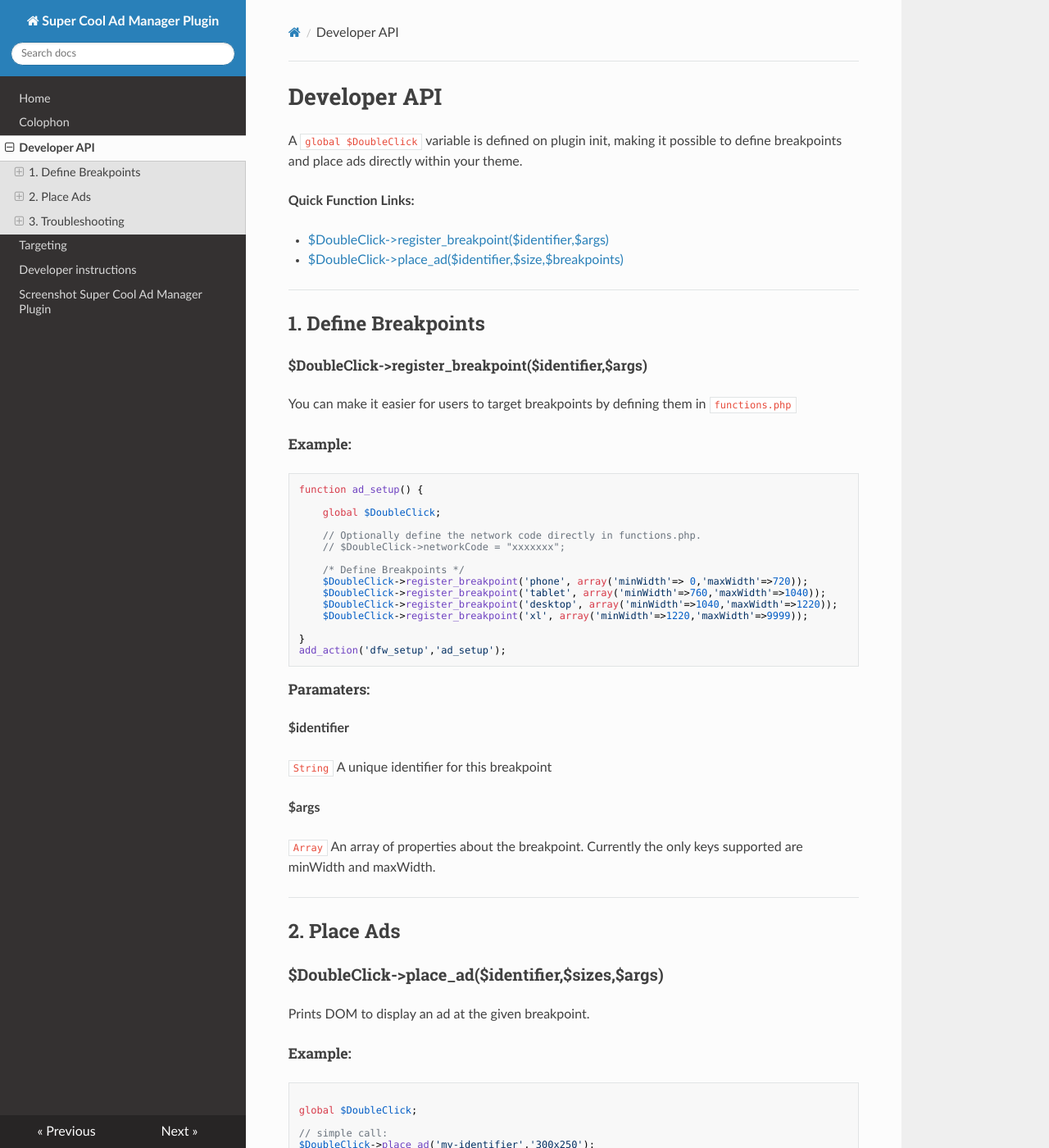
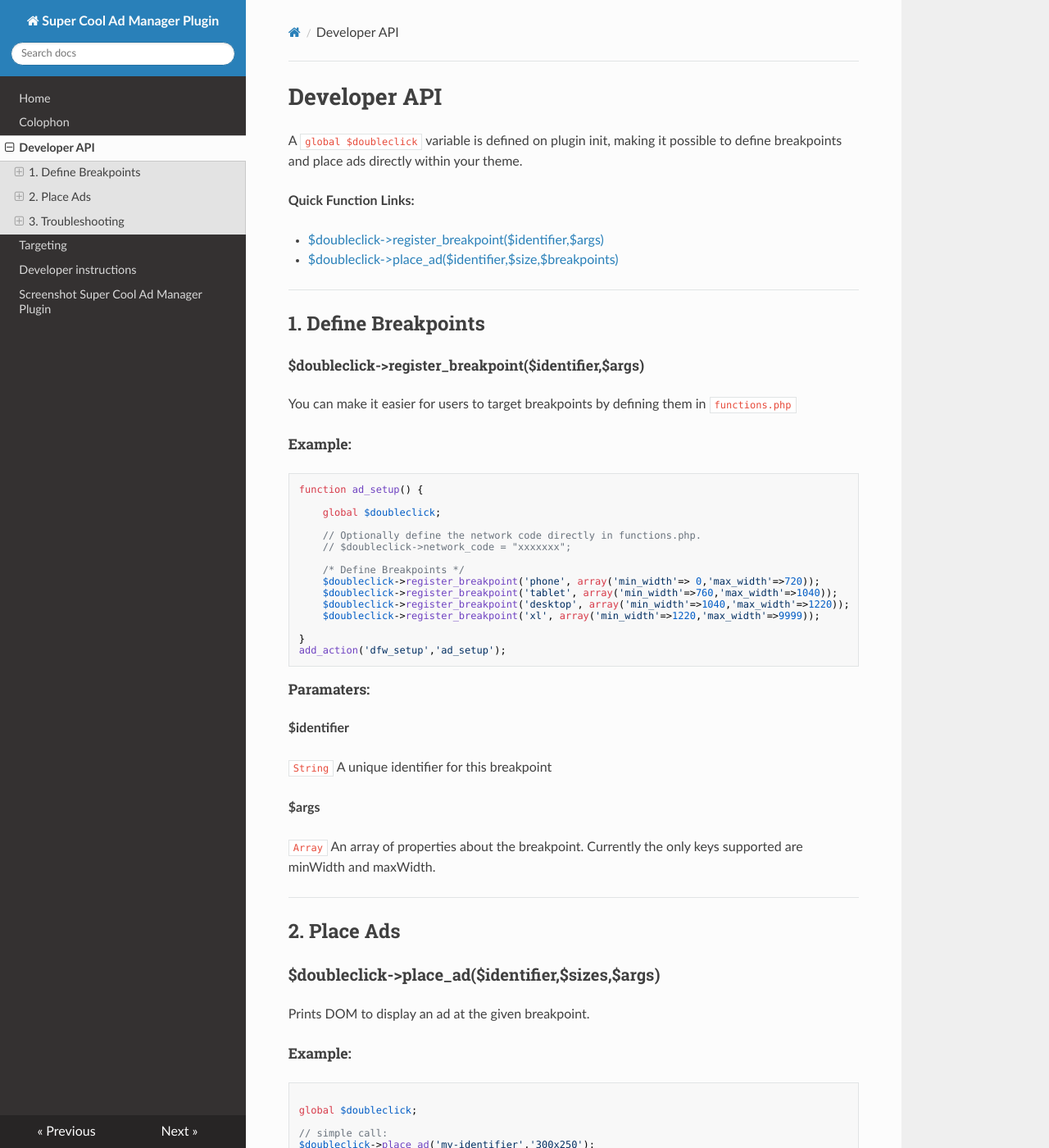
Before and after one commit to INN/doubleclick-for-wp, an MkDocs documentation site: the page built from docs/Developer-API.md, in a window 1280 px wide and 1400 px high. Shown: the whole window at 82% size. Built offline with MkDocs 1.6.1, drawn with Linux system fonts in a browser that asks for light colours; nearby versions of some CDN libraries; some of the changed text lies outside the part shown.

Commit message:
Correct incorrect developer docs.

````diff
--- a/docs/Developer-API.md
+++ b/docs/Developer-API.md
@@ -1,18 +1,18 @@
 # Developer API
 
-A `global $DoubleClick` variable is defined on plugin init, making it possible to define breakpoints
+A `global $doubleclick` variable is defined on plugin init, making it possible to define breakpoints
 and place ads directly within your theme.
 
 __Quick Function Links:__
 
- * [$DoubleClick->register_breakpoint($identifier,$args)](#doubleclick-register_breakpointidentifierargs)
- * [$DoubleClick->place_ad($identifier,$size,$breakpoints)](#doubleclick-place_adidentifiersizebreakpoints)
+ * [$doubleclick->register_breakpoint($identifier,$args)](#doubleclick-register_breakpointidentifierargs)
+ * [$doubleclick->place_ad($identifier,$size,$breakpoints)](#doubleclick-place_adidentifiersizebreakpoints)
 
 * * *
 
 ## 1. Define Breakpoints
 
-##### $DoubleClick->register_breakpoint($identifier,$args)
+##### $doubleclick->register_breakpoint($identifier,$args)
 
 You can make it easier for users to target breakpoints by defining them in `functions.php`
 
@@ -21,16 +21,16 @@ You can make it easier for users to target breakpoints by defining them in `func
 ```php
 function ad_setup() {
 
-	global $DoubleClick;
+	global $doubleclick;
 
 	// Optionally define the network code directly in functions.php.
-	// $DoubleClick->networkCode = "xxxxxxx";
+	// $doubleclick->network_code = "xxxxxxx";
 
 	/* Define Breakpoints */
-	$DoubleClick->register_breakpoint('phone', array('minWidth'=> 0,'maxWidth'=>720));
-	$DoubleClick->register_breakpoint('tablet', array('minWidth'=>760,'maxWidth'=>1040));
-	$DoubleClick->register_breakpoint('desktop', array('minWidth'=>1040,'maxWidth'=>1220));
-	$DoubleClick->register_breakpoint('xl', array('minWidth'=>1220,'maxWidth'=>9999));
+	$doubleclick->register_breakpoint('phone', array('min_width'=> 0,'max_width'=>720));
+	$doubleclick->register_breakpoint('tablet', array('min_width'=>760,'max_width'=>1040));
+	$doubleclick->register_breakpoint('desktop', array('min_width'=>1040,'max_width'=>1220));
+	$doubleclick->register_breakpoint('xl', array('min_width'=>1220,'max_width'=>9999));
 
 }
 add_action('dfw_setup','ad_setup');
@@ -50,7 +50,7 @@ __$args__
 
 ## 2. Place Ads
 
-### $DoubleClick->place_ad($identifier,$sizes,$args)
+### $doubleclick->place_ad($identifier,$sizes,$args)
 
 Prints DOM to display an ad at the given breakpoint.
 
@@ -58,10 +58,10 @@ Prints DOM to display an ad at the given breakpoint.
 
 ```php
 
-global $DoubleClick;
+global $doubleclick;
 
 // simple call:
-$DoubleClick->place_ad('my-identifier','300x250');
+$doubleclick->place_ad('my-identifier','300x250');
 
 // more options:
 $sizes = array(
@@ -73,7 +73,7 @@ $args = array(
 		'lazyLoad' => false 	// if set to true, the ad will load only once its within view on screen.
 	);
 
-$DoubleClick->place_ad('my-identifier',$sizes,$args);
+$doubleclick->place_ad('my-identifier',$sizes,$args);
 ```
 
 
````
